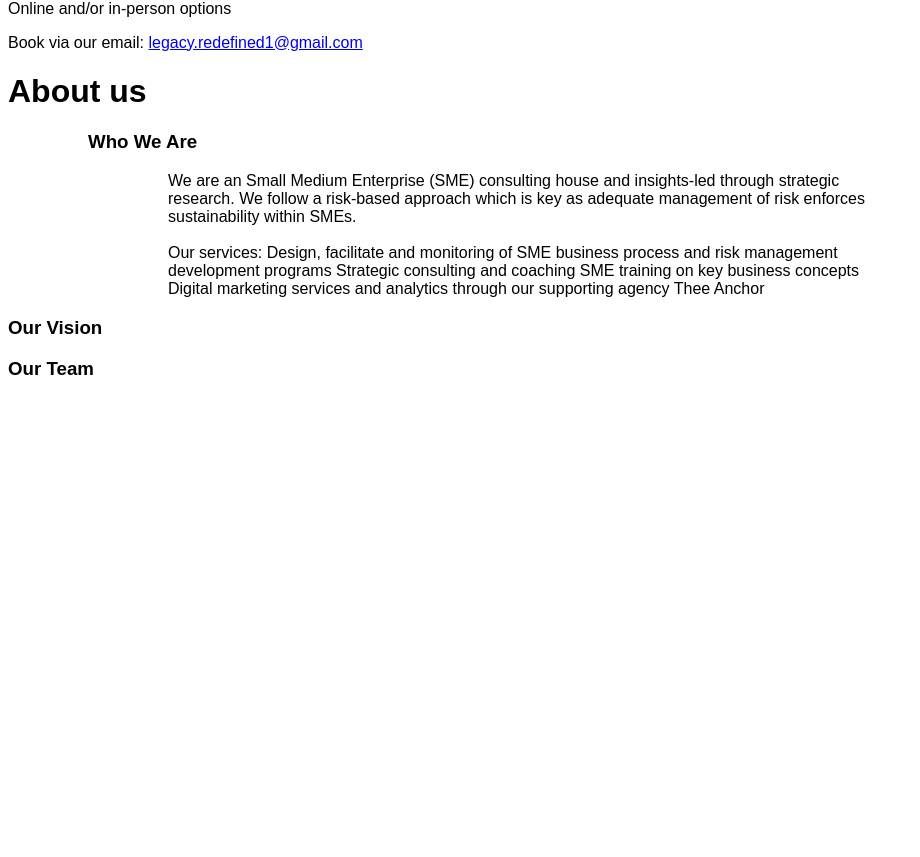
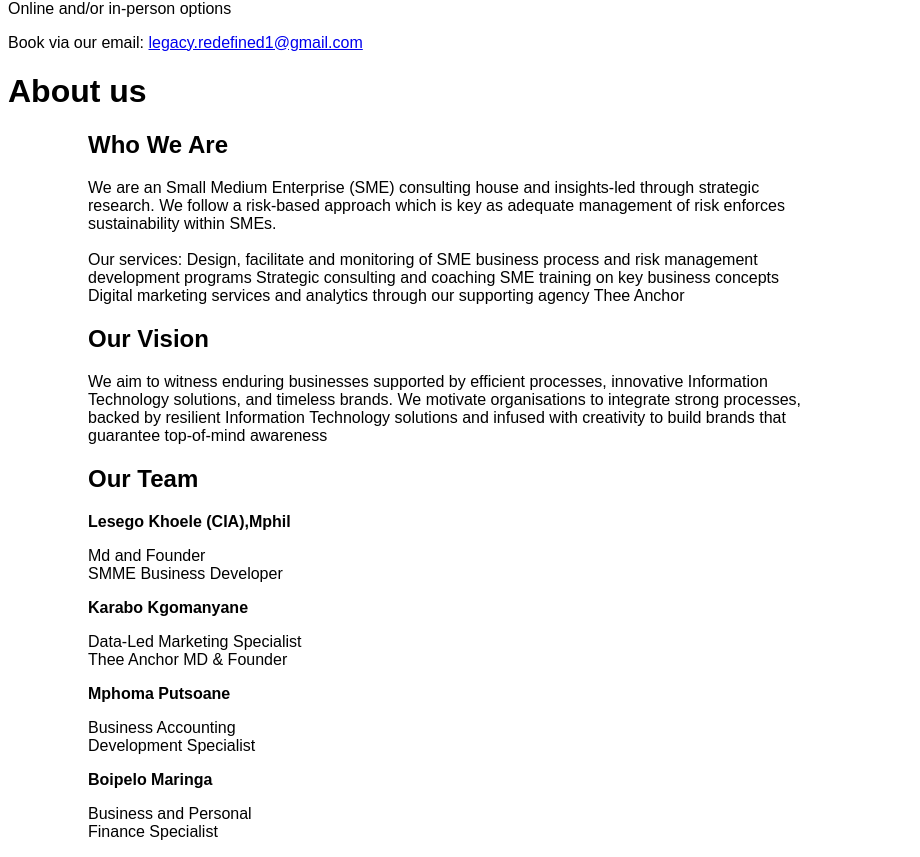
Before and after one commit to LebogangMputle/legacy_redefined, a React (Vite) app: page /aboutUs in a window 1280 px wide. Shown: the part 634-1491 px from the top of the page, without its empty margins (0-920 px from the left). Before the commit the page ends 1032 px from the top, so only its background shows below. Built offline with nearby package versions, Linux system fonts and the light colour scheme.

Commit message:
Our Team

```diff
--- a/pages/About.css
+++ b/pages/About.css
@@ -10,3 +10,7 @@
     position: relative;
     left:10vh;
 }
+
+.pNames{
+    font-weight: bold;
+}
--- a/pages/AboutUs.jsx
+++ b/pages/AboutUs.jsx
@@ -5,10 +5,11 @@ const About = () => {
   return (
     <div id='about'>
       <h1>About us</h1>
+       <div id='div_wwa'>
        <div id='Who_We_Are'>
-        <div id='div_wwa'>
-        <h3>Who We Are</h3>
-          <p id='p1'>
+
+        <h2>Who We Are</h2>
+          <p className='p1'>
             We are an Small Medium Enterprise (SME) consulting house and insights-led through strategic research.
             We follow a risk-based approach which is key as adequate management of risk enforces sustainability within SMEs.
              <br/>
@@ -21,19 +22,45 @@ const About = () => {
 
           </p>
 
-          </div>
+
        </div>
 
        <div id='Our_Vision'>
-        <h3>Our Vision</h3>
+        <h2>Our Vision</h2>
+        <p className='p1'>
+        We aim to witness enduring businesses supported by efficient processes, innovative Information Technology solutions, and timeless brands.
+        We motivate organisations to integrate strong processes, backed by resilient Information Technology solutions and infused with creativity to build brands that guarantee top-of-mind awareness
+
+
+        </p>
 
        </div>
 
        <div id='Our_Team'>
-        <h3>Our Team</h3>
+        <h2>Our Team</h2>
+          <div id='divSlide'>
+               <div className="members">
+                  <p className="pNames">Lesego Khoele (CIA),Mphil</p>
+                  <p className="pRole">Md and Founder<br/> SMME Business Developer</p>
+               </div>
 
+               <div className="members">
+                <p className="pNames">Karabo Kgomanyane</p>
+                <p className="pRole">Data-Led Marketing Specialist <br/>Thee Anchor MD & Founder</p>
+               </div>
+
+               <div className="members">
+                <p className="pNames">Mphoma Putsoane </p>
+                <p className="pRole">Business Accounting<br/>Development Specialist</p>
+               </div>
+
+               <div className="members">
+                <p className="pNames">Boipelo Maringa </p>
+                <p className="pRole">Business and Personal <br/>Finance Specialist</p>
+               </div>
+          </div>
        </div>
-
+     </div>
     </div>
   );
 };
```
